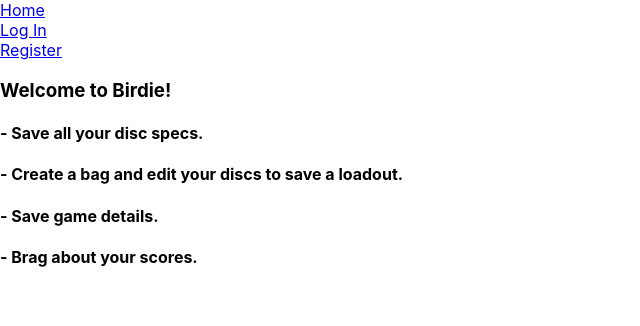
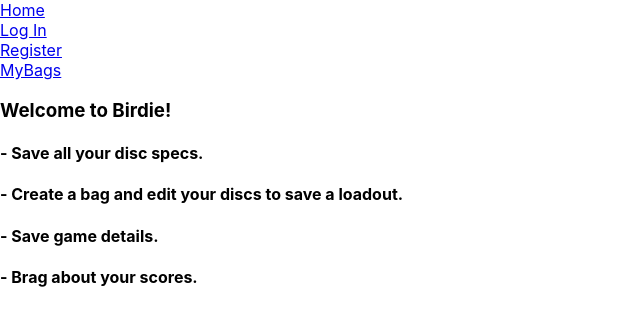
Before and after one commit to stephensenft21/Birdie-Client, a React (Create React App) app in the folder birdie/: page / in a window 1280 px wide. Shown: the top 326 px of the page, without its empty margins (0-640 px from the left). Built offline with nearby package versions, Linux system fonts and the light colour scheme.

Commit message:
added new link MyBags to the nav bar

```diff
--- a/birdie/src/components/ApplicationViews.js
+++ b/birdie/src/components/ApplicationViews.js
@@ -10,7 +10,7 @@ import deleteBag from "../components/bag/BagList"
 import BagEditForm from "../components/bag/BagEditForm"
 const ApplicationViews = (props) => {
 
-    const { isAuthenticated } = useSimpleAuth();
+    // const { isAuthenticated } = useSimpleAuth();
 
     return (
         <>
--- a/birdie/src/components/nav/NavBar.js
+++ b/birdie/src/components/nav/NavBar.js
@@ -33,6 +33,9 @@ const NavBar = (props) => {
               <div>
               <Link to="/register">Register</Link>
               </div>
+              <div>
+              <Link to="/bags">MyBags</Link>
+              </div>
             </>
           )}
         </nav>
```
